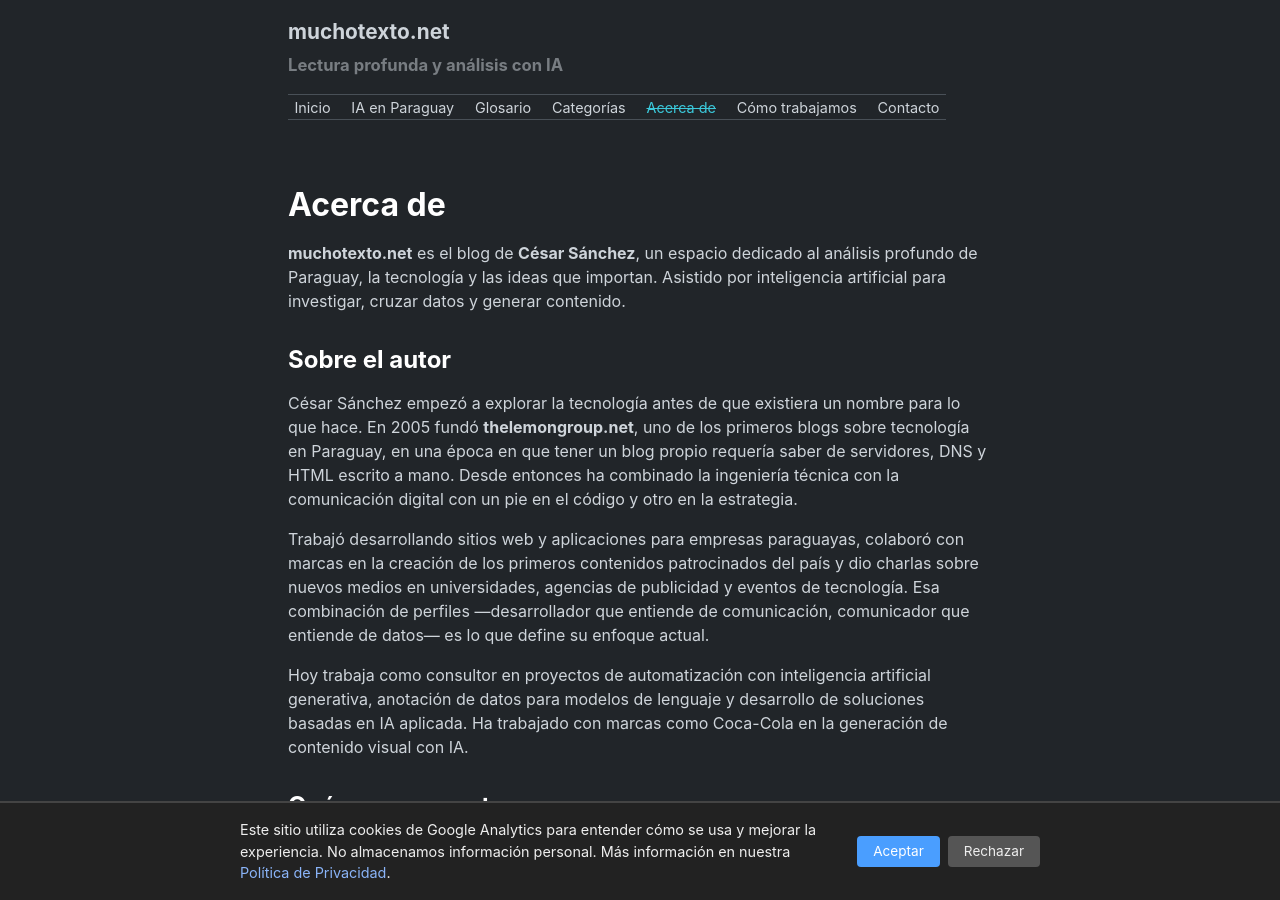
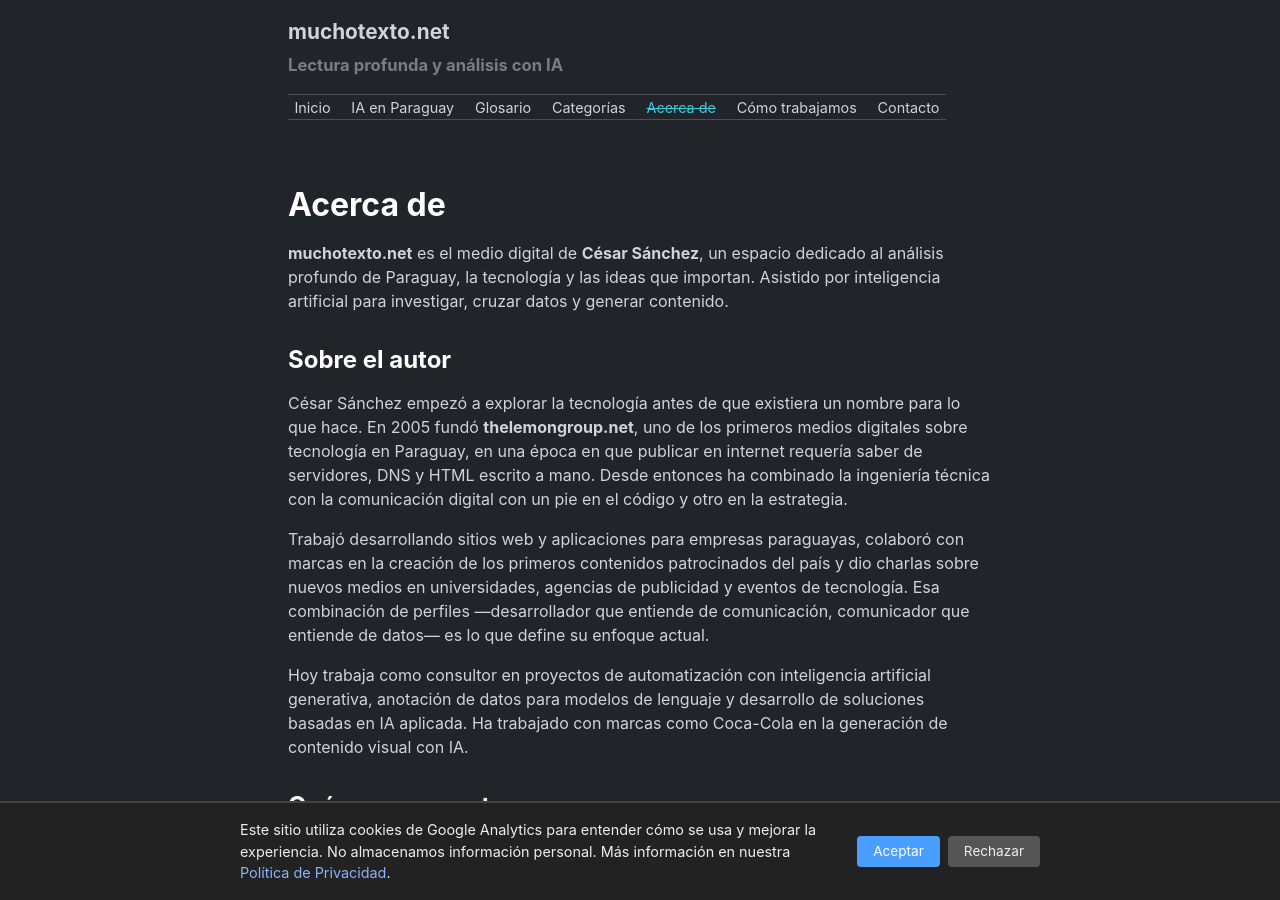
Before and after one commit to miravosqueinteresante/muchotexto.net, a Jekyll site: the page built from about.markdown, in a window 1280 px wide and 900 px high. Built offline with Jekyll 4.4.1, drawn with Linux system fonts in a browser that asks for light colours.

Commit message:
Reemplaza blog por medio digital en todo el proyecto

```diff
--- a/about.markdown
+++ b/about.markdown
@@ -2,14 +2,14 @@
 layout: page
 title: Acerca de
 permalink: /about/
-description: "Conocé al autor de muchotexto.net, su trayectoria en anotación de datos y análisis de IA, y la filosofía de lectura profunda del blog."
+description: "Conocé al autor de muchotexto.net, su trayectoria en anotación de datos y análisis de IA, y la filosofía de lectura profunda del medio digital."
 ---
 
-**muchotexto.net** es el blog de **César Sánchez**, un espacio dedicado al análisis profundo de Paraguay, la tecnología y las ideas que importan. Asistido por inteligencia artificial para investigar, cruzar datos y generar contenido.
+**muchotexto.net** es el medio digital de **César Sánchez**, un espacio dedicado al análisis profundo de Paraguay, la tecnología y las ideas que importan. Asistido por inteligencia artificial para investigar, cruzar datos y generar contenido.
 
 ## Sobre el autor
 
-César Sánchez empezó a explorar la tecnología antes de que existiera un nombre para lo que hace. En 2005 fundó **thelemongroup.net**, uno de los primeros blogs sobre tecnología en Paraguay, en una época en que tener un blog propio requería saber de servidores, DNS y HTML escrito a mano. Desde entonces ha combinado la ingeniería técnica con la comunicación digital con un pie en el código y otro en la estrategia.
+César Sánchez empezó a explorar la tecnología antes de que existiera un nombre para lo que hace. En 2005 fundó **thelemongroup.net**, uno de los primeros medios digitales sobre tecnología en Paraguay, en una época en que publicar en internet requería saber de servidores, DNS y HTML escrito a mano. Desde entonces ha combinado la ingeniería técnica con la comunicación digital con un pie en el código y otro en la estrategia.
 
 Trabajó desarrollando sitios web y aplicaciones para empresas paraguayas, colaboró con marcas en la creación de los primeros contenidos patrocinados del país y dio charlas sobre nuevos medios en universidades, agencias de publicidad y eventos de tecnología. Esa combinación de perfiles —desarrollador que entiende de comunicación, comunicador que entiende de datos— es lo que define su enfoque actual.
 
--- a/llms.txt
+++ b/llms.txt
@@ -8,7 +8,7 @@
 - [Archivo](https://muchotexto.net/archive/): Todos los artículos ordenados por año
 - [Categorías](https://muchotexto.net/categories/): Artículos agrupados por categoría
 - [Etiquetas](https://muchotexto.net/tags/): Artículos agrupados por etiqueta
-- [Acerca de](https://muchotexto.net/about/): Autor, trayectoria y filosofía del blog
+- [Acerca de](https://muchotexto.net/about/): Autor, trayectoria y filosofía del medio digital
 
 ## Contenido recurrente
 
```
